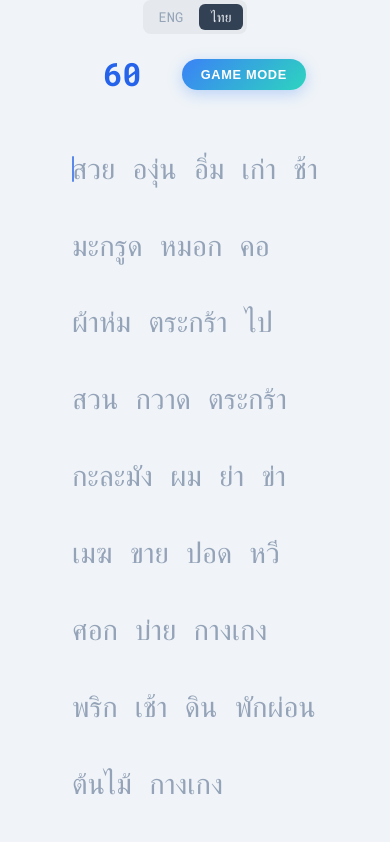
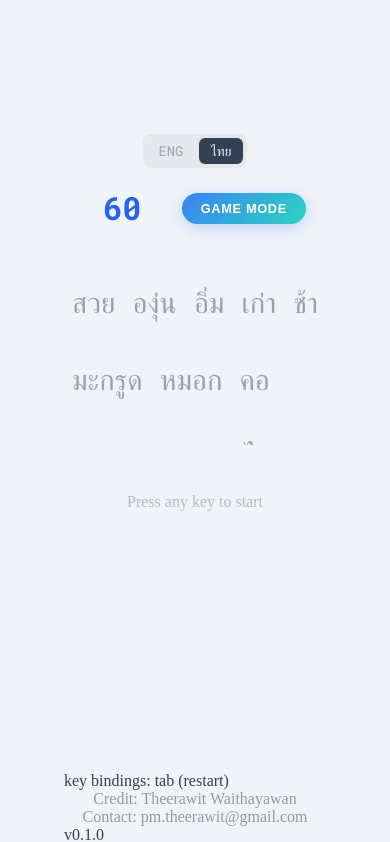
Before and after one commit to TheerawitDev/Pimdee, a Next.js app: page / in a window 390 px wide. Shown: the top 842 px of the page. Built offline with nearby package versions, Linux system fonts and the light colour scheme.

Commit message:
feat: Introduce TypingTest component including its UI, logic, and styling.

```diff
--- a/src/components/TypingTest.module.css
+++ b/src/components/TypingTest.module.css
@@ -351,9 +351,11 @@
     .wordsContainer {
         font-size: 1.8rem;
         /* Larger font for mobile */
-        height: auto;
-        /* Allow flexible height, or stick to em-based calculation */
-        min-height: 4.5em;
+        /* Fixed height for 3 lines: approx 1.8 * 3 + padding */
+        height: 6em;
+        overflow: hidden;
+        min-height: 0;
+        /* Override */
         line-height: 1.8;
         /* More spacing for Thai vowels */
         padding: 0.2em 0.5rem;
--- a/src/components/TypingTest.tsx
+++ b/src/components/TypingTest.tsx
@@ -64,6 +64,11 @@ export default function TypingTest() {
         if (isGameMode) return;
 
         const handleKeyDown = (e: KeyboardEvent) => {
+            // Ignore if event comes from an input element (avoids double handling with hidden input onChange)
+            if (e.target instanceof HTMLInputElement || e.target instanceof HTMLTextAreaElement) {
+                return;
+            }
+
             if (e.ctrlKey || e.altKey || e.metaKey) return;
             if (e.key === " " && gameState !== 'idle') {
                 e.preventDefault();
@@ -145,13 +150,19 @@ export default function TypingTest() {
 
     useEffect(() => {
         const ua = navigator.userAgent.toLowerCase();
-        // Strict Safari check: contains 'safari' but NOT 'chrome', 'android', or 'crios' (Chrome on iOS)
-        const isSafariBrowser = ua.includes('safari') &&
+
+        // Check if it's an iOS device (iPhone, iPad, iPod)
+        // Note: New iPads might report MacIntel but have touch points, so we check that too or rely on standard regex for now.
+        const isIOS = /iphone|ipad|ipod/.test(ua);
+
+        // Keep Desktop Safari check (excludes Chrome/Edge/Android)
+        const isDesktopSafari = ua.includes('safari') &&
             !ua.includes('chrome') &&
             !ua.includes('android') &&
-            !ua.includes('crios') &&
-            !ua.includes('edg'); // Exclude Edge just in case
-        setIsSafari(isSafariBrowser);
+            !ua.includes('edg');
+
+        // Apply fix for ANY iOS browser (since they all use WebKit) OR Desktop Safari
+        setIsSafari(isIOS || isDesktopSafari);
     }, []);
 
     if (isGameMode) {
@@ -265,6 +276,7 @@ export default function TypingTest() {
                 onKeyDown={(e) => {
                     // Capture Backspace specifically for mobile if keyboard supports it
                     // On Android/iOS, Backspace usually triggers a KeyDown event even on empty input
+                    e.stopPropagation(); // Stop bubbling to window
                     if (e.key === 'Backspace') {
                         handleInput('Backspace');
                     }
```
